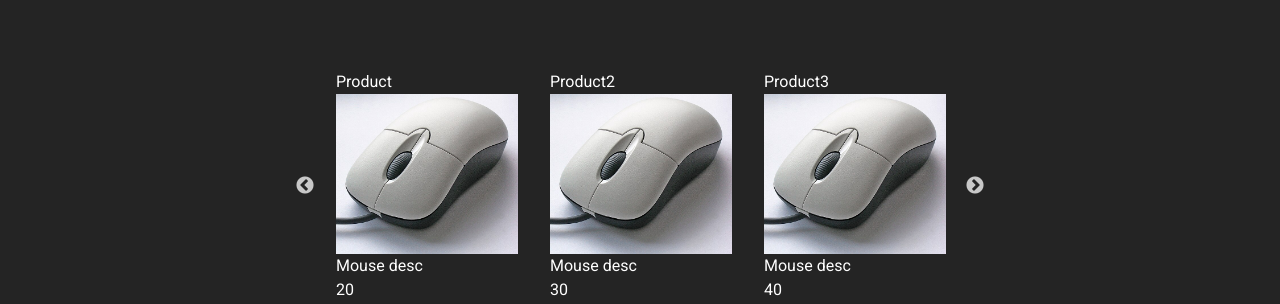
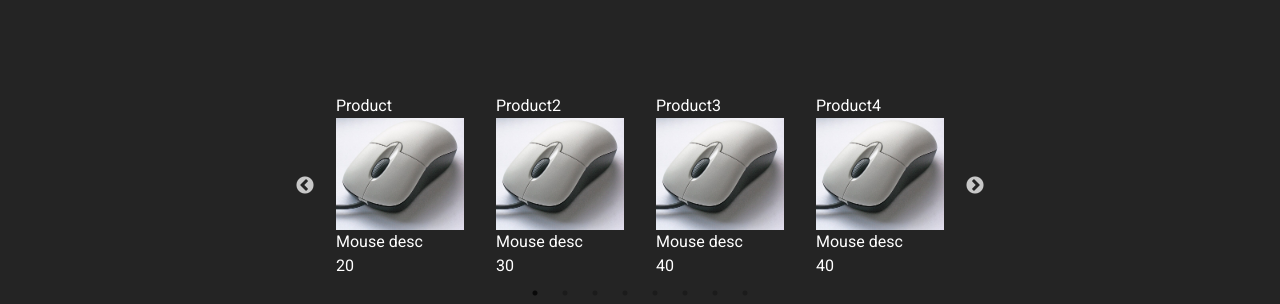
Before and after one commit to Marcos-Alvarez2004/Eccomerce_web, a React (Vite) app in the folder client/: page / in a window 1280 px wide. Shown: the part 894-1198 px from the top of the page. Built offline with nearby package versions, Linux system fonts and the light colour scheme.

Commit message:
Se agrego mas objectos al data json

```diff
--- a/client/src/components/Carrusel.jsx
+++ b/client/src/components/Carrusel.jsx
@@ -19,7 +19,7 @@ const Carrusel = () => {
     dots: true,
     infinite: true,
     speed: 500,
-    slidesToShow: 3,
+    slidesToShow: 4,
     slidesToScroll: 1,
   };
   return (
--- a/client/src/data.json
+++ b/client/src/data.json
@@ -19,5 +19,40 @@
     "img": "/assets/mouse.jpg",
     "desc": "Mouse desc",
     "price": 40
+  },
+  {
+    "id": 4,
+    "name": "Product4",
+    "img": "/assets/mouse.jpg",
+    "desc": "Mouse desc",
+    "price": 40
+  },
+  {
+    "id": 5,
+    "name": "Product5",
+    "img": "/assets/mouse.jpg",
+    "desc": "Mouse desc",
+    "price": 40
+  },
+  {
+    "id": 6,
+    "name": "Product6",
+    "img": "/assets/mouse.jpg",
+    "desc": "Mouse desc",
+    "price": 40
+  },
+  {
+    "id": 7,
+    "name": "Product7",
+    "img": "/assets/mouse.jpg",
+    "desc": "Mouse desc",
+    "price": 40
+  },
+  {
+    "id": 8,
+    "name": "Product8",
+    "img": "/assets/mouse.jpg",
+    "desc": "Mouse desc",
+    "price": 40
   }
 ]
```
